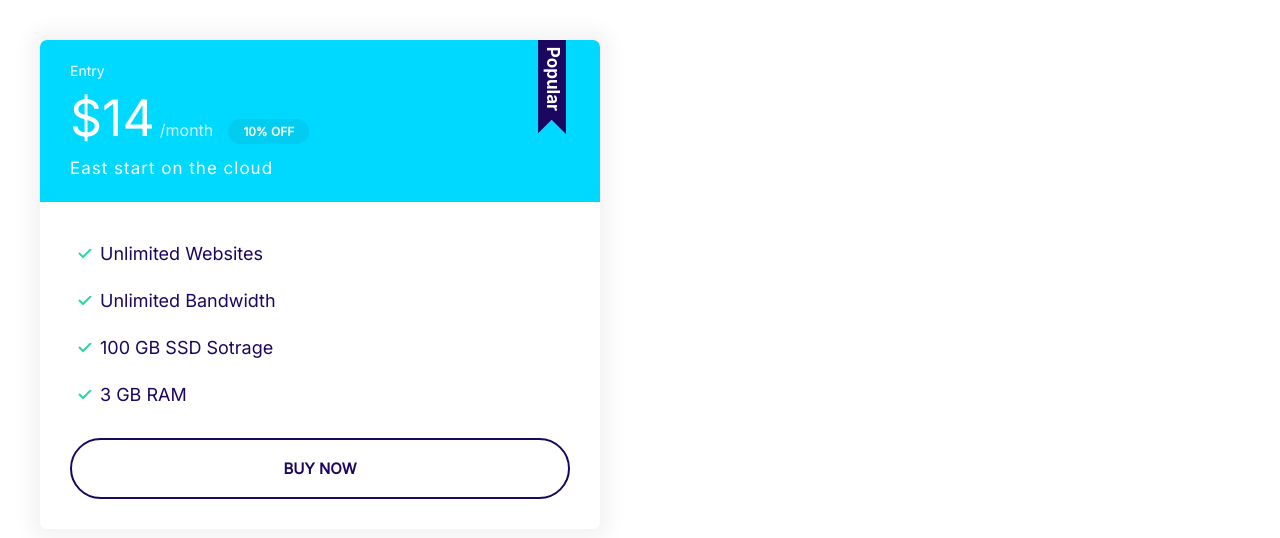
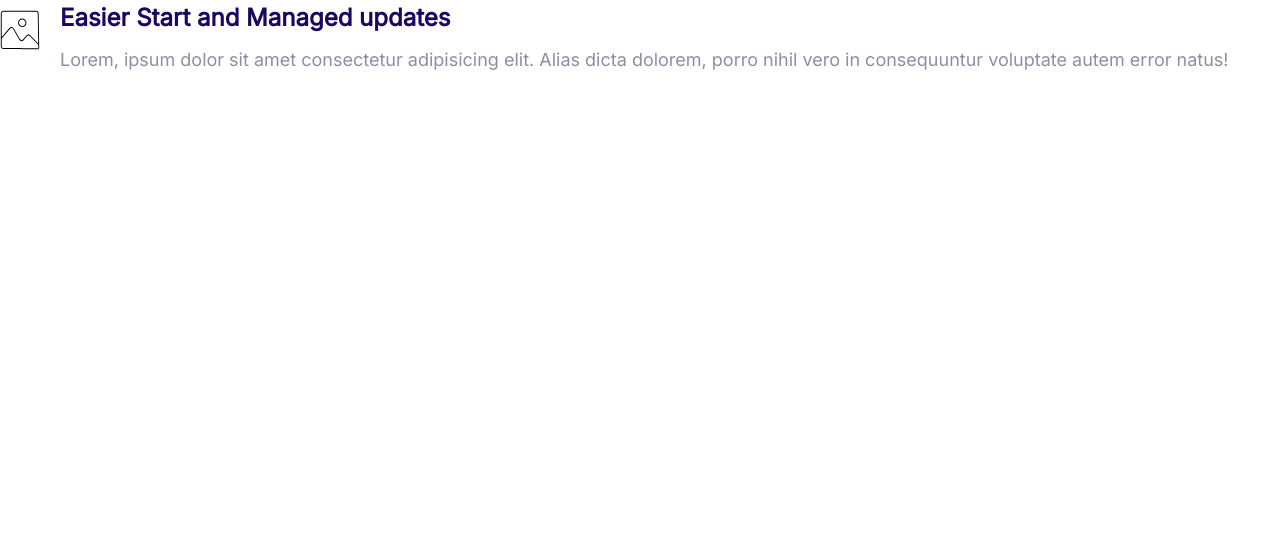
Before and after one commit to sanyakhanna3095/Moshify, a plain HTML site: page index.html in a window 1280 px wide. Drawn offline with Linux system fonts and the light colour scheme.

Commit message:
built media objects

```diff
--- a/css/styles.css
+++ b/css/styles.css
@@ -363,3 +363,21 @@ a {
     font-size: 1.7rem;
   }
 }
+
+
+/* Media */
+.media{
+    display: flex;
+}
+
+.media__title{
+    margin-top: 0;
+}
+
+.media__body{
+    padding: 0 2rem;
+}
+
+.media__image{
+    margin-top: 1rem;
+}
--- a/index.html
+++ b/index.html
@@ -12,28 +12,18 @@
     <link rel="stylesheet" href="css/styles.css">
 </head>
 <body>
-    <div style="width: 50%; padding: 4rem;">
-        <div class="plan plan--popular">
-            <div class="card card--secondary">
-                <header class="card__header">
-                    <h3 class="plan__name">Entry</h3>
-                    <span class="plan__price">$14</span>
-                    <span class="plan__billing-cycle">/month</span>
-                    <span class="badge badge--secondary badge--small">10% OFF</span>
-                    <span class="plan__description">East start on the cloud</span>
-                </header>
-                <div class="card__body">
-                    <ul class="list list--tick">
-                        <li class="list__item">Unlimited Websites</li>
-                        <li class="list__item">Unlimited Bandwidth</li>
-                        <li class="list__item">100 GB SSD Sotrage</li>
-                        <li class="list__item">3 GB RAM</li>
-                    </ul>
-                    <button class="btn btn--outline btn--block">Buy Now</button>
+    <div class="media">
+        <div class="media__image">
+        <svg class="icon icon--primary">
+            <use xlink:href="images/sprite.svg#snap"></use>
+        </svg>
+        </div>
+        <div class="media__body">
+            <h3 class="media__title">Easier Start and Managed updates</h3>
+            <p>
+                Lorem, ipsum dolor sit amet consectetur adipisicing elit. Alias dicta dolorem, porro nihil vero in consequuntur voluptate autem error natus!
+            </p>
         </div>
     </div>
-  </div>
-</div>
-
 </body>
 </html>
```
